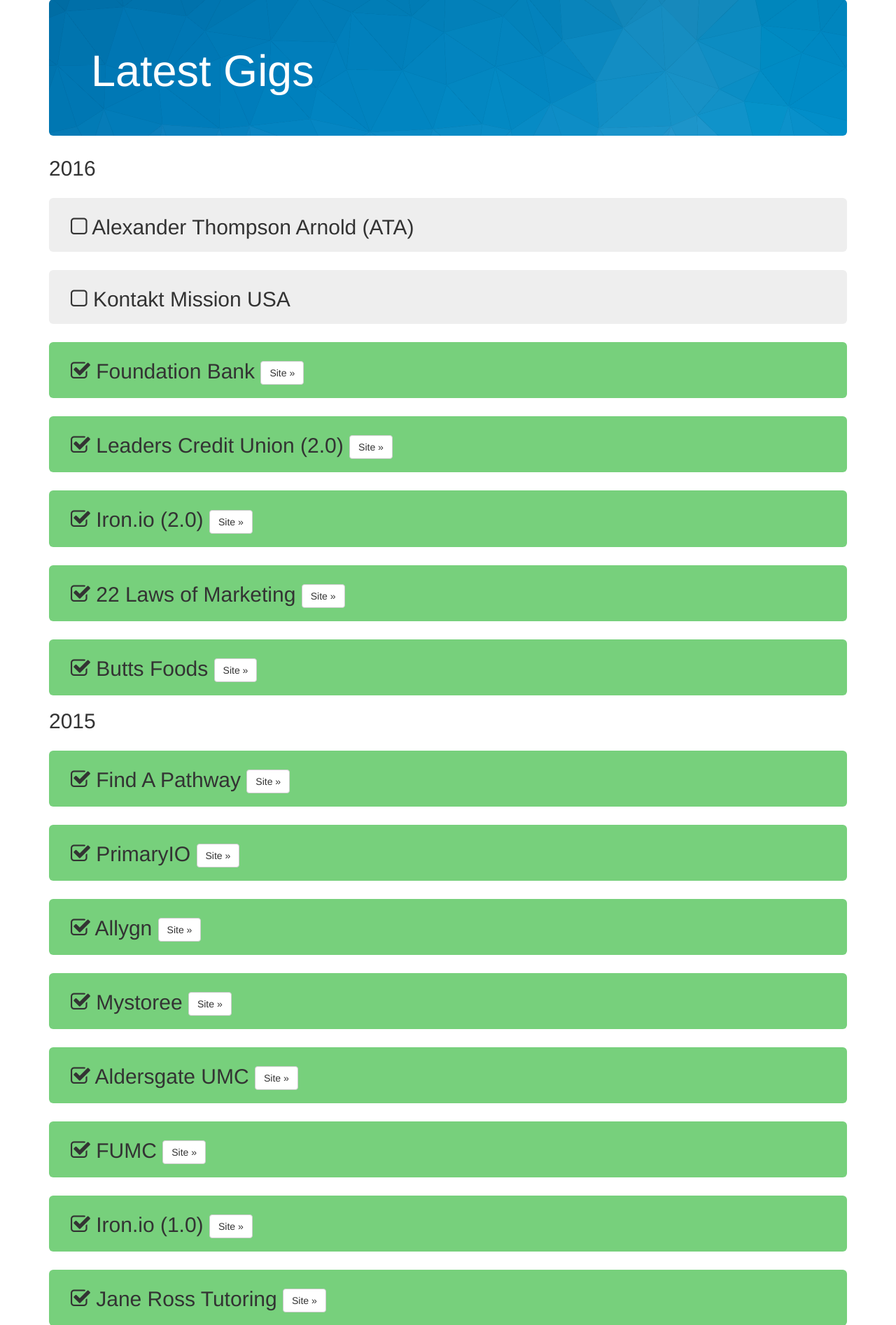
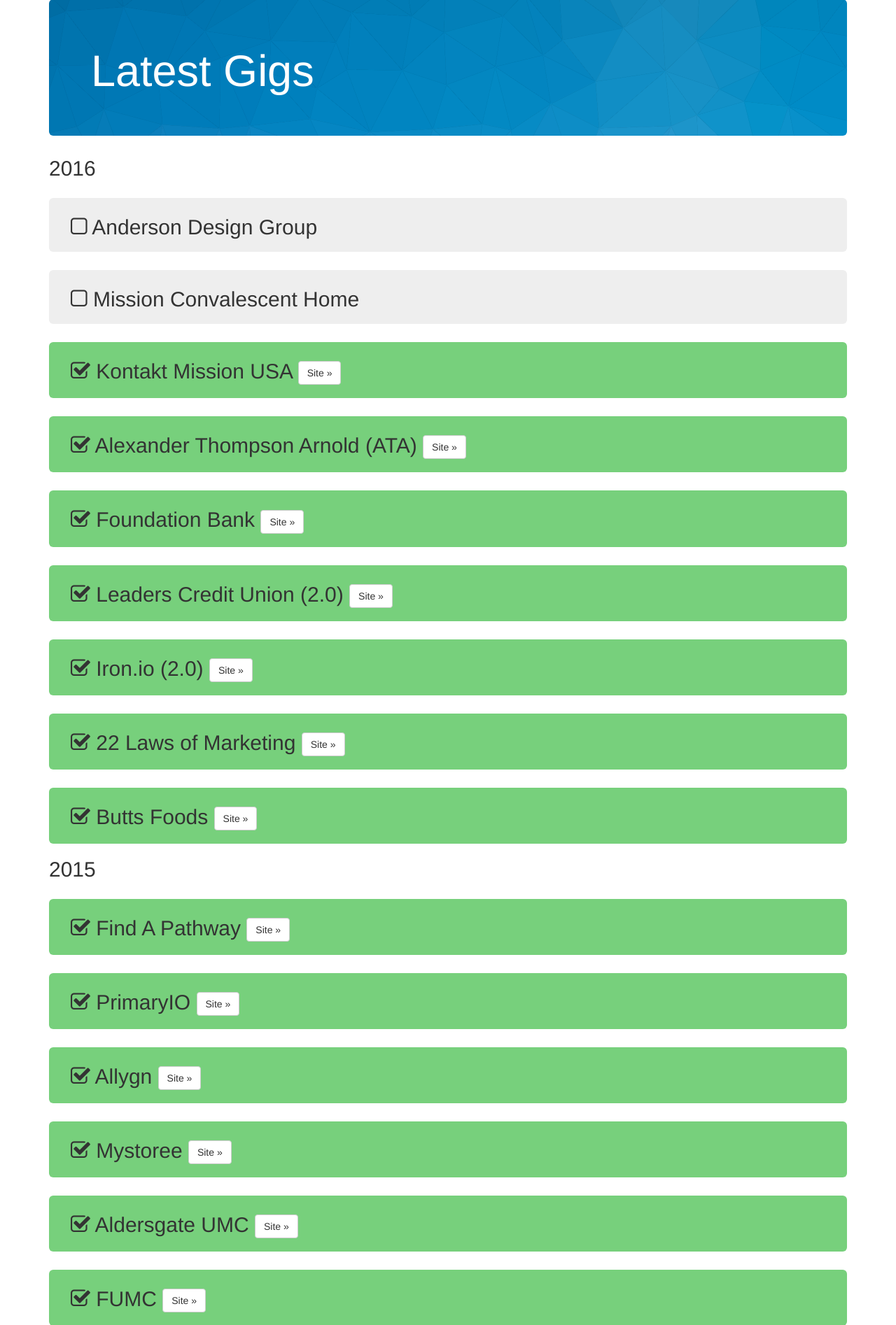
Before and after one commit to chancesmith/chancesmith-site, a PHP site: page /gigs.php in a window 1280 px wide. Shown: the part 71-1965 px from the top of the page at 70% size. Run offline with PHP 8.4, Linux system fonts and the light colour scheme; some libraries are stand-ins or nearby versions.

Commit message:
update gigs 2016

```diff
--- a/gigs.php
+++ b/gigs.php
@@ -30,13 +30,19 @@
       </div>
       <h2>2016</h2>
       <div class="jumbotron pms">
-        <h2><i class="fa fa-square-o"></i> Alexander Thompson Arnold (ATA)</h2>
+        <h2><i class="fa fa-square-o"></i> Anderson Design Group</h2>
       </div>
       <div class="jumbotron pms">
-        <h2><i class="fa fa-square-o"></i> Kontakt Mission USA</h2>
+        <h2><i class="fa fa-square-o"></i> Mission Convalescent Home</h2>
       </div>
       <div class="jumbotron pms bucketListDone">
-        <h2><i class="fa fa-check-square-o"></i> Foundation Bank <a class="btn btn-md btn-default" href="https://foundationbank.org.com" role="button">Site &raquo;</a></h2>
+        <h2><i class="fa fa-check-square-o"></i> Kontakt Mission USA <a class="btn btn-md btn-default" href="https://gokmusa.org" role="button">Site &raquo;</a></h2>
+      </div>
+      <div class="jumbotron pms bucketListDone">
+        <h2><i class="fa fa-check-square-o"></i> Alexander Thompson Arnold (ATA) <a class="btn btn-md btn-default" href="https://atacpa.com" role="button">Site &raquo;</a></h2>
+      </div>
+      <div class="jumbotron pms bucketListDone">
+        <h2><i class="fa fa-check-square-o"></i> Foundation Bank <a class="btn btn-md btn-default" href="https://foundationbank.org" role="button">Site &raquo;</a></h2>
       </div>
       <div class="jumbotron pms bucketListDone">
         <h2><i class="fa fa-check-square-o"></i> Leaders Credit Union (2.0) <a class="btn btn-md btn-default" href="http://leaderscu.com" role="button">Site &raquo;</a></h2>
```
